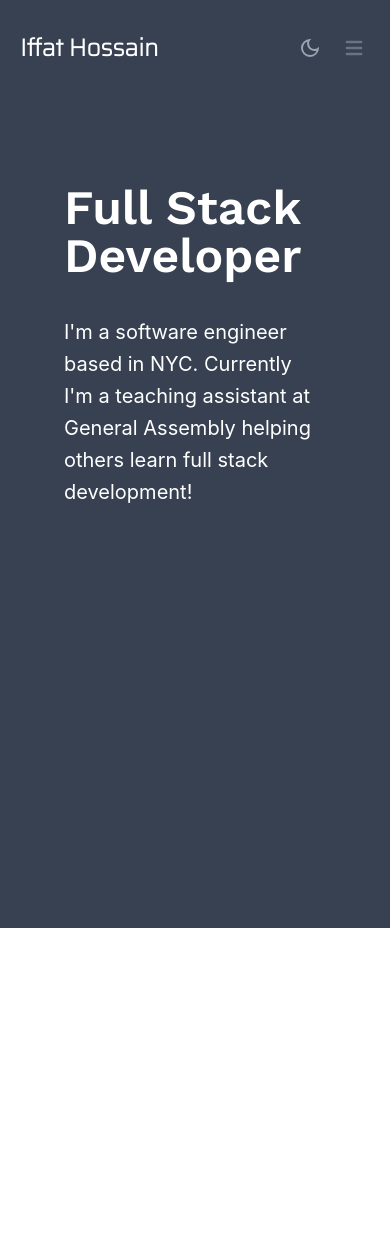
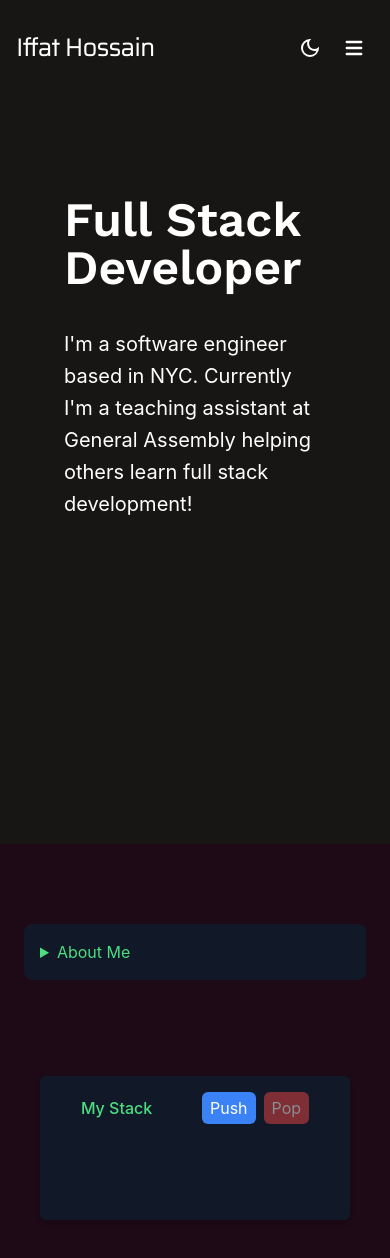
Before and after one commit to Iffat77/portfolio-v2, a React (Create React App) app in the folder portfolio-v2/: page / in a window 390 px wide. Shown: the top 1258 px of the page. Before the commit the page ends 928 px from the top, so only its background shows below. Built offline with nearby package versions, Linux system fonts and the light colour scheme; a web font is replaced by a local one.

Commit message:
adds visualization components

```diff
--- a/portfolio-v2/package.json
+++ b/portfolio-v2/package.json
@@ -7,6 +7,7 @@
     "@testing-library/react": "^13.3.0",
     "@testing-library/user-event": "^13.5.0",
     "axios": "^1.1.3",
+    "classnames": "^2.3.2",
     "react": "^18.2.0",
     "react-dom": "^18.2.0",
     "react-icons": "^4.8.0",
--- a/portfolio-v2/src/components/Nav.jsx
+++ b/portfolio-v2/src/components/Nav.jsx
@@ -13,8 +13,9 @@ function Navbar() {
   };
 
   return (
-    <nav className="p-4 pl-5 border-gray-200 dark:bg-gray-700 dark:text-gray-200">
-      <div className="container flex flex-wrap items-center justify-between mx-auto mt-3">
+    <div className="left-0 fixed w-screen">
+    <nav className=" p-4 border-gray-200 bg-transparent dark:text-gray-200">
+      <div className="container flex flex-wrap items-center justify-between mx-auto mt-3 ">
         <NavLink to="/">
           <h1 className=" font-font-saira text-2xl font-extrabold dark:text-white text-gray-500 hover:text-green-800">
             Iffat Hossain
@@ -22,7 +23,7 @@ function Navbar() {
         </NavLink>
         <div className="flex items-center justify-items-end">
           <button
-            className="md:hidden text-gray-500 text-2xl dark:text-gray-400 hover:text-gray-700 dark:hover:text-gray-300"
+            className="md:hidden text-gray-500 text-2xl dark:text-white hover:text-gray-700 dark:hover:text-gray-300"
             onClick={toggleDarkMode}
           >
             {darkMode ? <MdOutlineLightMode /> : <MdOutlineDarkMode />}
@@ -31,7 +32,7 @@ function Navbar() {
           <button
             onClick={() => setIsOpen(!isOpen)}
             type="button"
-            className="inline-flex items-center p-2 ml-3 text-sm text-gray-500 rounded-lg md:hidden hover:bg-gray-200 hover:text-green-800 focus:outline-none focus:ring-2 focus:ring-gray-200 "
+            className="inline-flex items-center p-2 ml-3 text-sm text-gray-500 dark:text-white rounded-lg md:hidden dark:hove:text-green-800 hover:text-green-800 focus:outline-none focus:ring-2 focus:ring-gray-200 "
           >
             <svg
               className="w-6 h-6"
@@ -51,7 +52,7 @@ function Navbar() {
         {isOpen && (
           <div
             onClick={handleClick}
-            class="z-10 mt-14 absolute w-1/2 top-2 right-1  dark:bg-green-800 bg-white divide-y divide-gray-100 rounded-xl shadow "
+            class="z-10 mt-14 absolute w-1/2 top-2 right-1 dark:bg-slate-800 bg-white divide-y divide-gray-100 rounded-xl shadow "
           >
             <ul
               class="py-2 text-sm dark:text-gray-200"
@@ -132,7 +133,7 @@ function Navbar() {
           </ul>
         </div>
       </div>
-    </nav>
+    </nav></div>
   );
 }
 
--- /dev/null
+++ b/portfolio-v2/src/components/ObjectVisualization.jsx
@@ -0,0 +1,27 @@
+import React from "react";
+
+// const ObjectVisualization = ({ data }) => {
+//   return (
+//     <div className="bg-gray-900 p-4 rounded-lg">
+//       <pre className="text-green-400">
+//         <code>{JSON.stringify(data, null, 2)}</code>
+//       </pre>
+//     </div>
+//   );
+// };
+
+// export default ObjectVisualization;
+
+const ObjectVisualization = ({ data }) => {
+  return (
+    <div className="bg-gray-900 p-4 md:w-1/2 rounded-lg">
+      <details className="text-green-400">
+        <summary className="cursor-pointer ">About Me</summary>
+        <pre className="collapse">
+          <code>{JSON.stringify(data, null, 2)}</code>
+        </pre>
+      </details>
+    </div>
+  );
+};
+export default ObjectVisualization;
--- /dev/null
+++ b/portfolio-v2/src/components/StackVisualization.jsx
@@ -0,0 +1,64 @@
+import React, { useState } from "react";
+import classNames from "classnames";
+
+const StackVisualization = () => {
+  const [stack, setStack] = useState([]);
+
+  const handlePush = () => {
+    setStack([...stack, "mongo","express","react","node"]);
+  };
+
+  const handlePop = () => {
+    if (stack.length > 0) {
+      setStack(stack.slice(0, stack.length - 1));
+    }
+  };
+
+  return (
+    <div className=" p-4  min-h-screen">
+      <div className="bg-gray-900 w-full md:w-1/2 dark:bg:black shadow-md rounded-md p-4">
+        <div className="flex justify-around items-center mb-4">
+          <div className="text-green-400 font-medium">My Stack</div>
+          <div className="flex items-center space-x-2">
+            <button
+              className={classNames(
+                "bg-blue-500 hover:bg-blue-600 text-white rounded-md px-2 py-1",
+                {
+                  "opacity-50 cursor-default": stack.length >= 5,
+                }
+              )}
+              onClick={handlePush}
+              disabled={stack.length >= 4}
+            >
+              Push
+            </button>
+            <button
+              className={classNames(
+                "bg-red-500 hover:bg-red-600 text-white rounded-md px-2 py-1",
+                {
+                  "opacity-50 cursor-default": stack.length === 0,
+                }
+              )}
+              onClick={handlePop}
+              disabled={stack.length === 0}
+            >
+              Pop
+            </button>
+          </div>
+        </div>
+        <div className="flex justify-center items-center h-16">
+          {stack.map((item, index) => (
+            <div
+              key={index}
+              className="bg-violet-500 text-white rounded-md px-4 py-2 mx-2"
+            >
+              {item}
+            </div>
+          ))}
+        </div>
+      </div>
+    </div>
+  );
+};
+
+export default StackVisualization;
--- a/portfolio-v2/src/screens/About.jsx
+++ b/portfolio-v2/src/screens/About.jsx
@@ -1,13 +1,24 @@
-import React from 'react'
+import React from "react";
 
 function About() {
   return (
-    <div className='h-screen w-full dark:bg-gray-700 dark:text-gray-300'>
-      <h1 className='text-2xl'>About Me</h1>
-
-      <p></p>
+    <div className="h-screen w-full dark:bg-gray-700 dark:text-gray-300">
+      <div className="pt-28 px-6 w-screen h-screen dark:bg-[#04141E] dark:text-white">
+        <section className="h-full mt-8 p-10 top-0 left-0 right-0 bottom-auto w-auto">
+          <div className="block">
+            <h2 className="font-font-work text-5xl md:text-7xl lg:pl-8 py-3 dark:text-white">
+              A Bit <br></br> About Me
+            </h2>
+            <p className="w-auto max-w-lg text-xl md:text-2xl lg:pl-8 py-6 leading-8">
+              I'm a software engineer based in NYC. Currently I'm a teaching
+              assistant at General Assembly helping others learn full stack
+              development!
+            </p>
+          </div>
+        </section>
+      </div>
     </div>
-  )
+  );
 }
 
-export default About
+export default About;
--- a/portfolio-v2/src/screens/Home.jsx
+++ b/portfolio-v2/src/screens/Home.jsx
@@ -2,21 +2,65 @@ import React from "react";
 // import { Link } from
 // import "./home.css";
 import { AiFillLinkedin, AiFillGithub } from "react-icons/ai";
+import ObjectVisualization from "../components/ObjectVisualization";
+import StackVisualization from "../components/StackVisualization"
+
+const myObject = {
+  name: 'Iffat Hossain',
+  city: 'New York',
+  hobbies: ['Building Software', 'Watching Formula 1'],
+  skills: {
+    stacks: 'MERN',
+    languages: ['Javascript', 'Python', 'Nodejs', 'Mongosh'],
+    databases: ['MongoDB', 'Postgresql'],
+    frameworks: ['Reactjs', 'Django']
+  }
+};
 
 export default function Home() {
   return (
-    <div className="py-12 px-6 w-screen h-screen dark:bg-gray-700 dark:text-white ">
-      <div className=" p-10 top-0 left-0 right-0 bottom-auto w-auto">
-        <h2 className=" font-font-work  text-5xl py-3 text-white">
+    <div>
+      <div className="pt-28 px-6 w-screen h-screen dark:bg-[#171614] dark:text-white">
+        <section className="h-full mt-8 p-10 top-0 left-0 right-0 bottom-auto w-auto">
+          <div className="block">
+            <h2 className="font-font-work text-5xl md:text-7xl lg:pl-8 py-3 dark:text-white">
               Full Stack <br></br> Developer
             </h2>
-        <p className="w-auto max-w-lg text-xl md:text-2xl py-6 leading-8">
+            <p className="w-auto max-w-lg text-xl md:text-2xl lg:pl-8 py-6 leading-8">
               I'm a software engineer based in NYC. Currently I'm a teaching
               assistant at General Assembly helping others learn full stack
               development!
             </p>
+          </div>
+        </section>
+      </div>
+
+      <div className=" w-screen h-screen dark:bg-[#1E0A16] bg-[#b0c0bc] dark:text-white ">
+
+        <section className="px-6 h-auto" >
+          <div className="pt-20 ">
+              <ObjectVisualization data={myObject} />
+          </div>
+          <div className="pt-20">
+          <StackVisualization />
+          </div>
+
+        </section>
 
       </div>
+
+      <div className=" w-screen h-screen dark:bg-[#1E0A16] bg-[#b0c0bc] dark:text-white ">
+
+        <section className="px-6 h-auto " >
+          {/* <div className="pt-20">
+          <StackVisualization />
+          </div>     */}
+
+        </section>
+
+      </div>
+
+
     </div>
   );
 }
```
Also changed, not shown: portfolio-v2/src/screens/home.css (added), 1 other file (tests, documents, lock files or other folders). Lines whose indentation alone changed are shown as unchanged.
